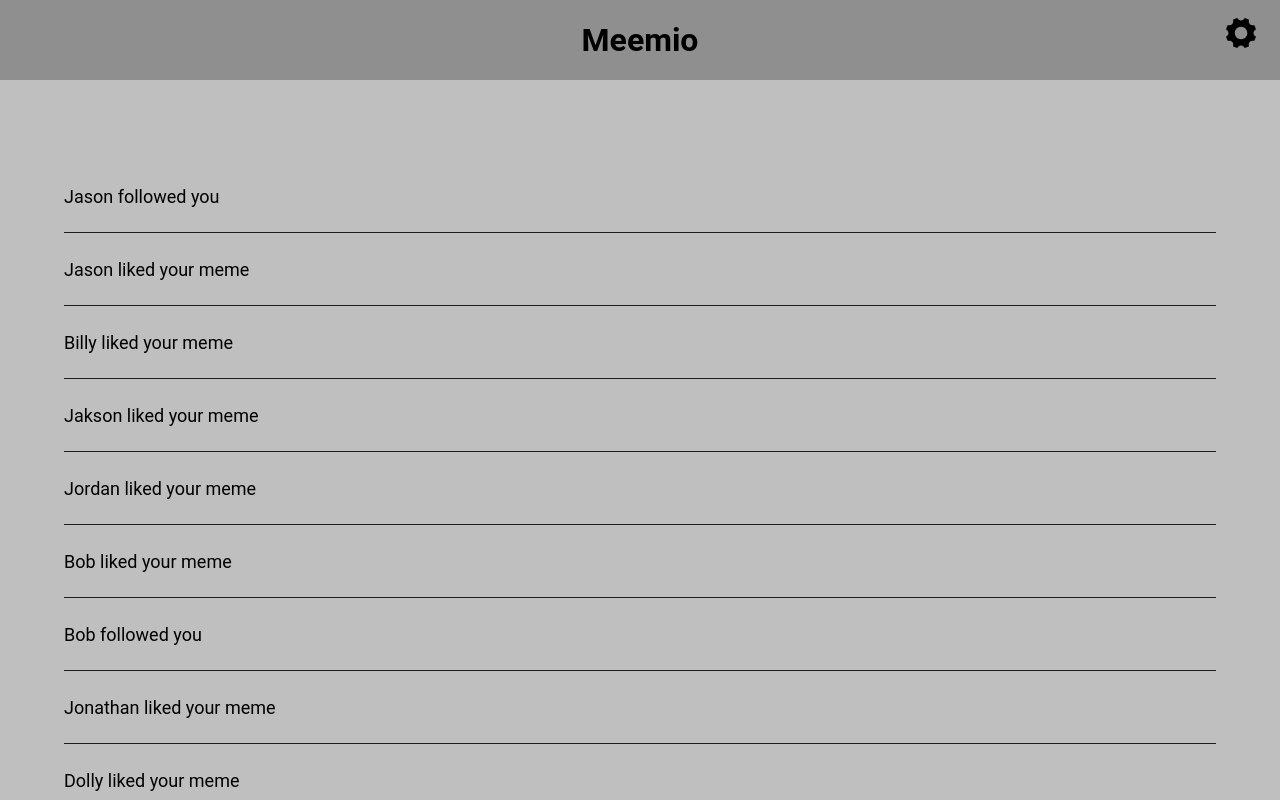
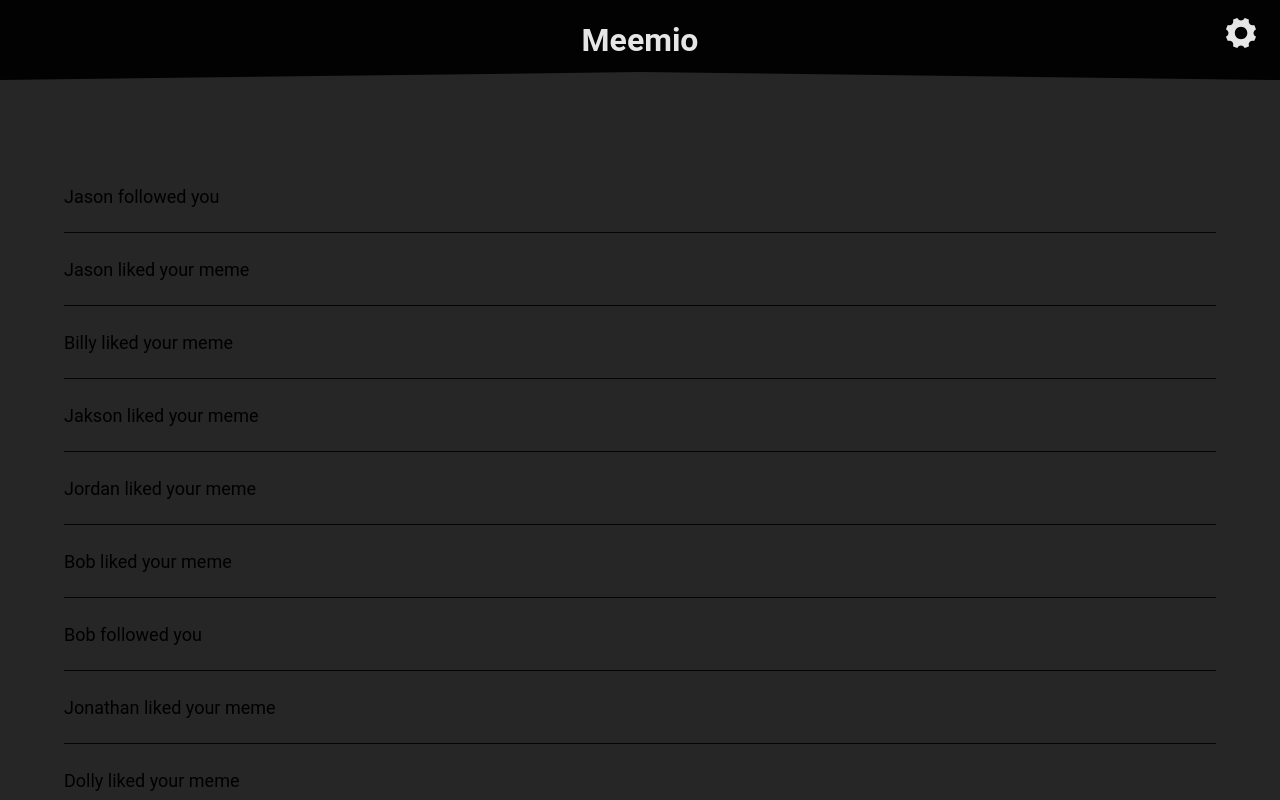
Before and after one commit to toppev/meemio, a React (Create React App) app in the folder frontend/: page /notifications in a window 1280 px wide. Built offline with nearby package versions, Linux system fonts and the light colour scheme; data requests are answered from the project's data file.

Commit message:
style editing

```diff
--- a/frontend/public/index.html
+++ b/frontend/public/index.html
@@ -1,43 +1,17 @@
 <!DOCTYPE html>
 <html lang="en">
+
 <head>
   <meta charset="utf-8" />
   <link rel="icon" href="%PUBLIC_URL%/favicon.ico" />
   <meta name="viewport" content="width=device-width, initial-scale=1" />
-    <meta name="theme-color" content="#000000" />
-    <meta
-      name="description"
-      content="Web site created using create-react-app"
-    />
-    <link rel="apple-touch-icon" href="%PUBLIC_URL%/logo192.png" />
-    <!--
-      manifest.json provides metadata used when your web app is installed on a
-      user's mobile device or desktop. See https://developers.google.com/web/fundamentals/web-app-manifest/
-    -->
-    <link rel="manifest" href="%PUBLIC_URL%/manifest.json" />
-    <!--
-      Notice the use of %PUBLIC_URL% in the tags above.
-      It will be replaced with the URL of the `public` folder during the build.
-      Only files inside the `public` folder can be referenced from the HTML.
 
-      Unlike "/favicon.ico" or "favicon.ico", "%PUBLIC_URL%/favicon.ico" will
-      work correctly both with client-side routing and a non-root public URL.
-      Learn how to configure a non-root public URL by running `npm run build`.
-    -->
   <title>React App</title>
 </head>
+
 <body>
   <noscript>You need to enable JavaScript to run this app.</noscript>
   <div id="root"></div>
-    <!--
-      This HTML file is a template.
-      If you open it directly in the browser, you will see an empty page.
+</body>
 
-      You can add webfonts, meta tags, or analytics to this file.
-      The build step will place the bundled scripts into the <body> tag.
-
-      To begin the development, run `npm start` or `yarn start`.
-      To create a production bundle, use `npm run build` or `yarn build`.
-    -->
-  </body>
 </html>
--- a/frontend/src/components/NotificationView.js
+++ b/frontend/src/components/NotificationView.js
@@ -9,10 +9,16 @@ const NotificationView = () => {
     notificationService.getAll()
       .then(res => setNotifications(res))
   }, [])
-
+  if (notifications[0]) {
+    return (
+      <div id='notification-container'>
+        {notifications.map((n, i) => <div className='notification' key={i} >{n.content}</div>)}
+      </div>
+    )
+  }
   return (
-    <div id='notification-container'>
-      {notifications.map((n, i) => <div className='notification' key={i} >{n.content}</div>)}
+    <div >
+      <h2>No new notifications</h2>
     </div>
   )
 }
--- a/frontend/src/index.css
+++ b/frontend/src/index.css
@@ -11,11 +11,11 @@
 }
 
 .btn-like {
-  color: rgba(87, 255, 162, 0.9);
+  color: rgba(87, 255, 162, 0.95);
 }
 
 .btn-dislike {
-  color: rgba(255, 59, 98, 0.9);
+  color: rgba(255, 59, 98, 0.95);
 }
 
 .btn-settings {
@@ -23,10 +23,7 @@
   position: absolute;
   right: 1%;
   top: 1%;
-}
-
-h2 {
-  margin: auto;
+  color: rgba(255, 255, 255, 0.9);
 }
 
 #mobile-navbar {
@@ -35,7 +32,8 @@ h2 {
   display: none;
   justify-content: space-evenly;
   align-items: center;
-  background-color: rgba(0, 0, 0, 0.25);
+  background-color: rgba(0, 0, 0, 0.95);
+  clip-path: polygon(50% 0%, 100% 10%, 100% 100%, 0 100%, 0 10%);
 }
 
 #header {
@@ -44,7 +42,8 @@ h2 {
   display: flex;
   justify-content: center;
   align-items: center;
-  background: rgba(0, 0, 0, 0.25);
+  background: rgba(0, 0, 0, 0.95);
+  clip-path: polygon(50% 0, 100% 0, 100% 100%, 50% 90%, 0 100%, 0 0);
 }
 
 #settings-btn-container {
@@ -66,6 +65,7 @@ h2 {
   display: flex;
   align-items: center;
   justify-content: center;
+  color: rgba(255, 255, 255, 0.9);
 }
 
 @media (max-width: 480px) {
@@ -89,6 +89,7 @@ h2 {
   display: flex;
   flex-direction: column;
   align-items: center;
+  justify-content: space-evenly;
   overflow: hidden;
   width: 100%;
   height: 80%;
@@ -152,11 +153,17 @@ body {
   justify-content: space-between;
   height: 100%;
   width: 100%;
-  background: rgba(0, 0, 0, 0.25);
+  background: rgba(0, 0, 0, 0.85);
 }
 
 h1 {
   margin: 0;
+  color: rgba(255, 255, 255, 0.9);
+}
+
+h2 {
+  margin: 0;
+  color: rgba(255, 255, 255, 0.9);
 }
 
 /*# sourceMappingURL=index.css.map */
--- a/frontend/src/styles/_buttons.scss
+++ b/frontend/src/styles/_buttons.scss
@@ -28,8 +28,6 @@
   position: absolute;
   right: 1%;
   top: 1%;
+  color: $white-0;
+
 }
-
-h2 {
-  margin: auto;
-}
--- a/frontend/src/styles/_home-page.scss
+++ b/frontend/src/styles/_home-page.scss
@@ -2,6 +2,7 @@
   display: flex;
   flex-direction: column;
   align-items: center;
+  justify-content: space-evenly;
   overflow: hidden;
   width: 100%;
   height: 80%;
--- a/frontend/src/styles/_menus.scss
+++ b/frontend/src/styles/_menus.scss
@@ -6,7 +6,8 @@
   display: none;
   justify-content: space-evenly;
   align-items: center;
-  background-color: $black-3;
+  background-color: $black--1;
+  clip-path: polygon(50% 0%, 100% 10%, 100% 100%, 0 100%, 0 10%);
 }
 
 #header {
@@ -15,7 +16,9 @@
   display: flex;
   justify-content: center;
   align-items: center;
-  background: $black-3;
+  background: $black--1;
+  clip-path: polygon(50% 0, 100% 0, 100% 100%, 50% 90%, 0 100%, 0 0);
+
 }
 
 #settings-btn-container {
@@ -39,4 +42,5 @@
   display: flex;
   align-items: center;
   justify-content: center;
+  color: $white-0;
 }
--- a/frontend/src/styles/index.scss
+++ b/frontend/src/styles/index.scss
@@ -26,10 +26,17 @@ body {
   justify-content: space-between;
   height: 100%;
   width: 100%;
-  background: $black-3;
+  background: $black-0;
 
 }
 
 h1 {
   margin: 0;
+  color: $white-0;
 }
+
+h2 {
+  margin: 0;
+  color: $white-0;
+
+}
```
Also changed, not shown: frontend/src/styles/_colors.scss (+6 -3 lines), 2 other files (tests, documents, lock files or other folders). Lines whose indentation alone changed are shown as unchanged.
